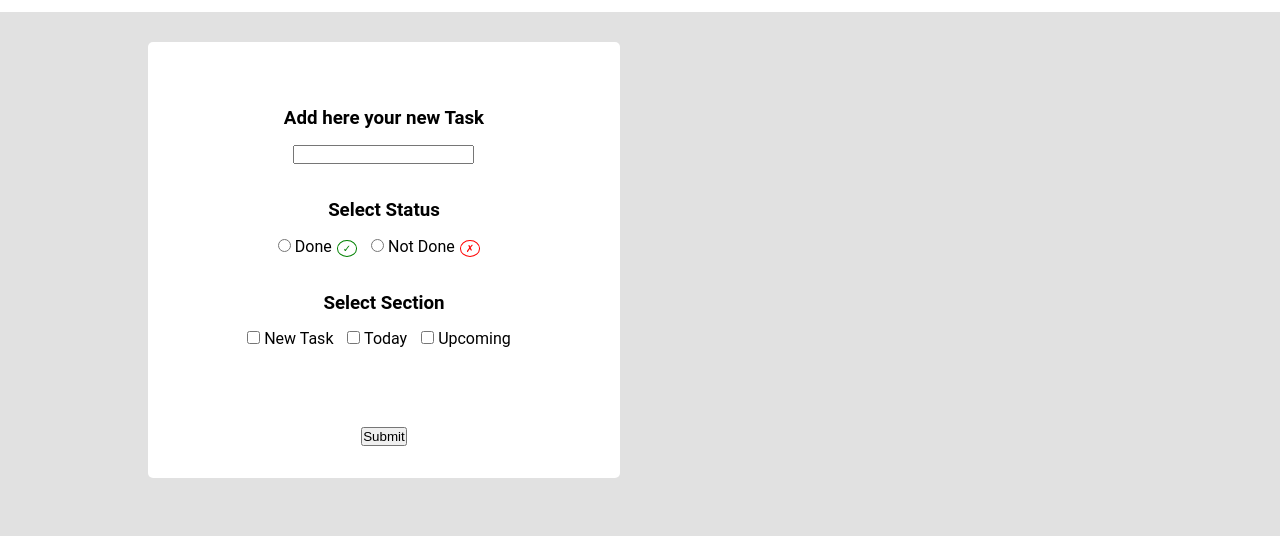
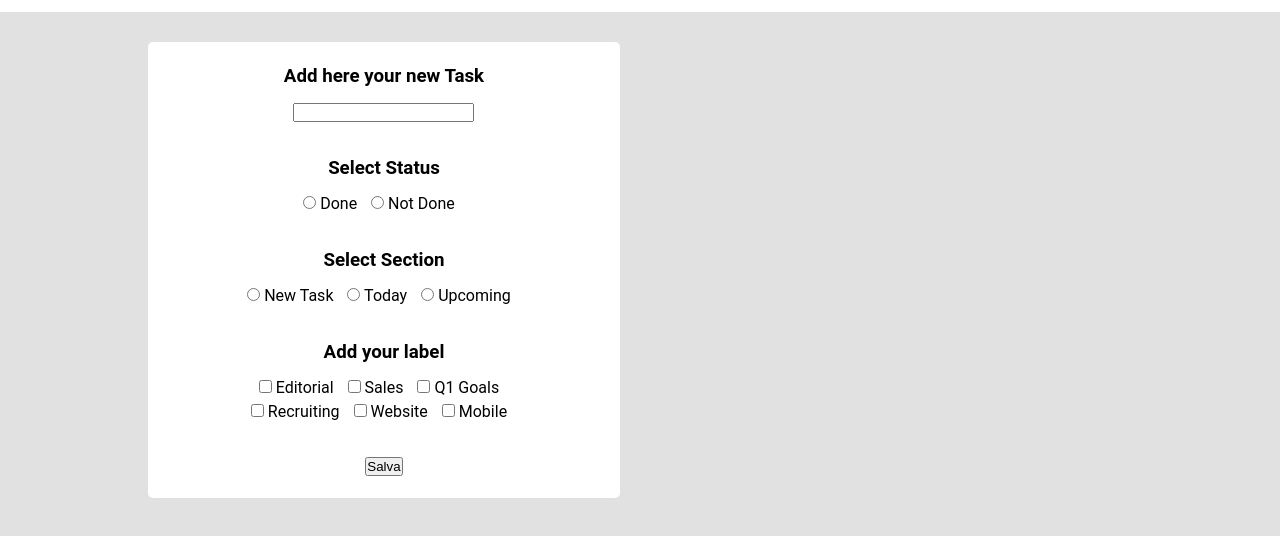
Before and after one commit to Micaela87/html-css-javascript-toboolist, a plain HTML site: page form.html in a window 1280 px wide. Shown: the part 68-604 px from the top of the page. Drawn offline with Linux system fonts and the light colour scheme.

Commit message:
creazione form nuovi task

```diff
--- a/form.html
+++ b/form.html
@@ -17,9 +17,10 @@
     <div class="clearfix">
         <!-- add task -->
         <section class="col">
-            <form action="" method="POST">
+            <form action="http://localhost:4001/server/form.js" method="POST">
+
                 <!-- new task -->
-                <section class="nuovo_compito task">
+                <section class="nuovo_compito">
                     <h3>Add here your new Task</h3>
                     <input type="text-area" id="new-task" name="task" required>
                 </section>
@@ -36,16 +37,34 @@
                 <!-- task section -->
                 <section class="nuovo_compito section">
                     <h3>Select Section</h3>
-                    <input type="checkbox" id="new" name="section">
+                    <input type="radio" id="new" name="section">
                     <label for="new">New Task</label>
-                    <input type="checkbox" id="today" name="section">
+                    <input type="radio" id="today" name="section">
                     <label for="today">Today</label>
-                    <input type="checkbox" id="upcoming" name="section">
+                    <input type="radio" id="upcoming" name="section">
                     <label for="upcoming">Upcoming</label>
                 </section>
+
+                <!-- add lebel -->
+                <section class="nuovo_compito etichetta">
+                    <h3>Add your label</h3>
+                    <input type="checkbox" id="editorial" name="tag">
+                    <label for="editorial">Editorial</label>
+                    <input type="checkbox" id="sales" name="tag">
+                    <label for="sales">Sales</label>
+                    <input type="checkbox" id="q1_goals" name="tag">
+                    <label for="q1_golas">Q1 Goals</label> <br>
+                    <input type="checkbox" id="recruiting" name="tag">
+                    <label for="recruiting">Recruiting</label>
+                    <input type="checkbox" id="website" name="tag">
+                    <label for="website">Website</label>
+                    <input type="checkbox" id="mobile" name="tag">
+                    <label for="mobile">Mobile</label>
+                </section>
+
                 <!-- pulsante submit -->
                 <section class="nuovo_compito submit">
-                    <input type="submit">
+                    <input type="submit" value="Salva">
                 </section>
             </form>
         </section>
--- a/resources/css/form.css
+++ b/resources/css/form.css
@@ -24,7 +24,7 @@ section {
 
 form {
     width: 90%;
-    margin: 20px auto;
+    margin: 0 auto;
     text-align: center;
     line-height: 1.5;
 }
@@ -37,30 +37,10 @@ h3 {
     padding: 20px 0 10px 0;
 }
 
-.task {
-    padding-top: 10%;
-}
-
-.status label::after {
-    content: '\2713';
-    color: green;
-    padding: 2px 5px;
-    border: solid 1px green;
-    border-radius: 50%;
-    font-size: 10px;
-    margin-left: 5px;
-}
-
-#cross::after {
-    content: '\2717';
-    color: red;
-    border-color: red;
-}
-
-.status label, .section label {
+.status label, .section label, .etichetta label {
     margin-right: 10px;
 }
 
 .submit {
-    padding-top: 15%;
+    padding-bottom: 20px;
 }
```
